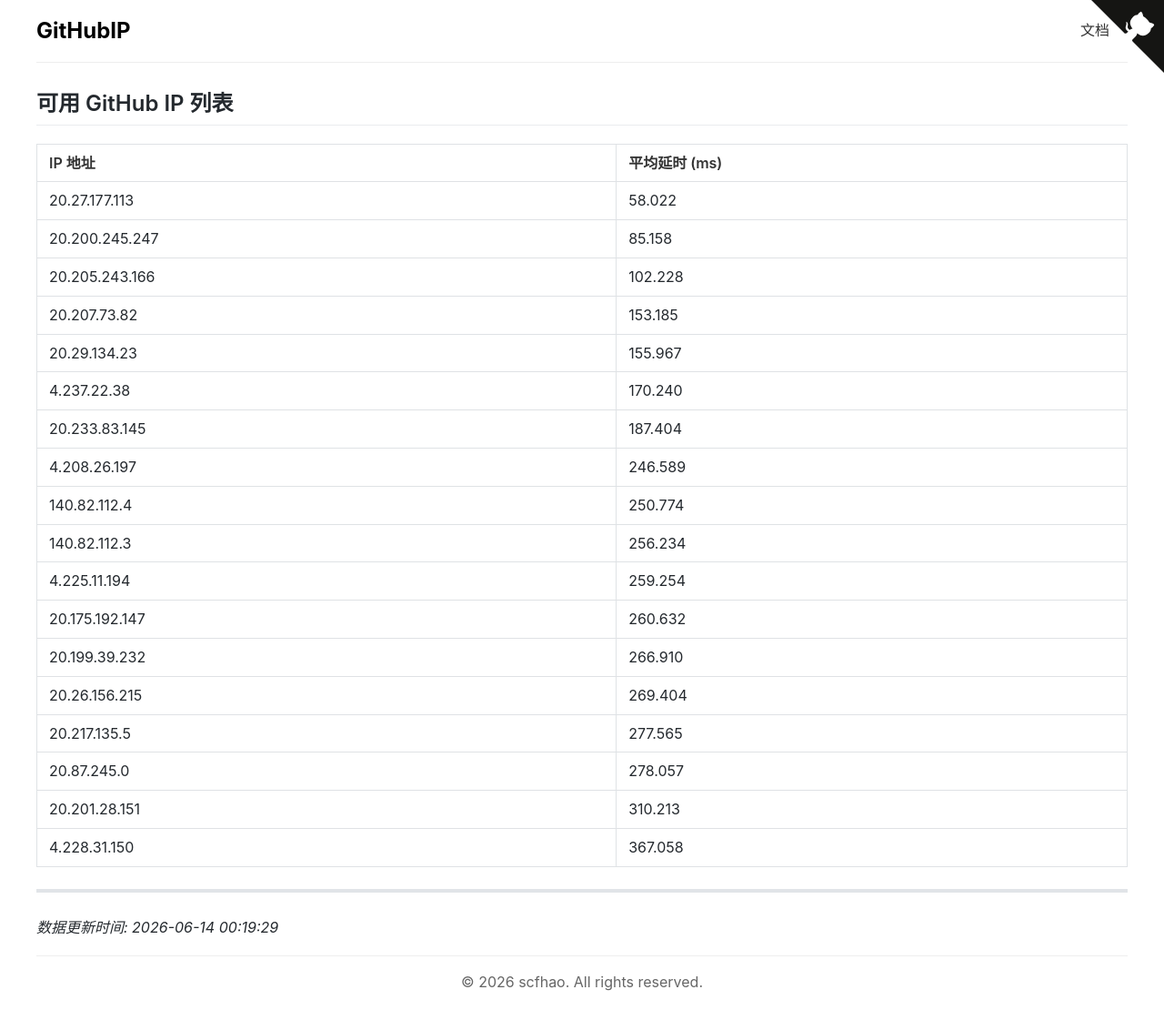
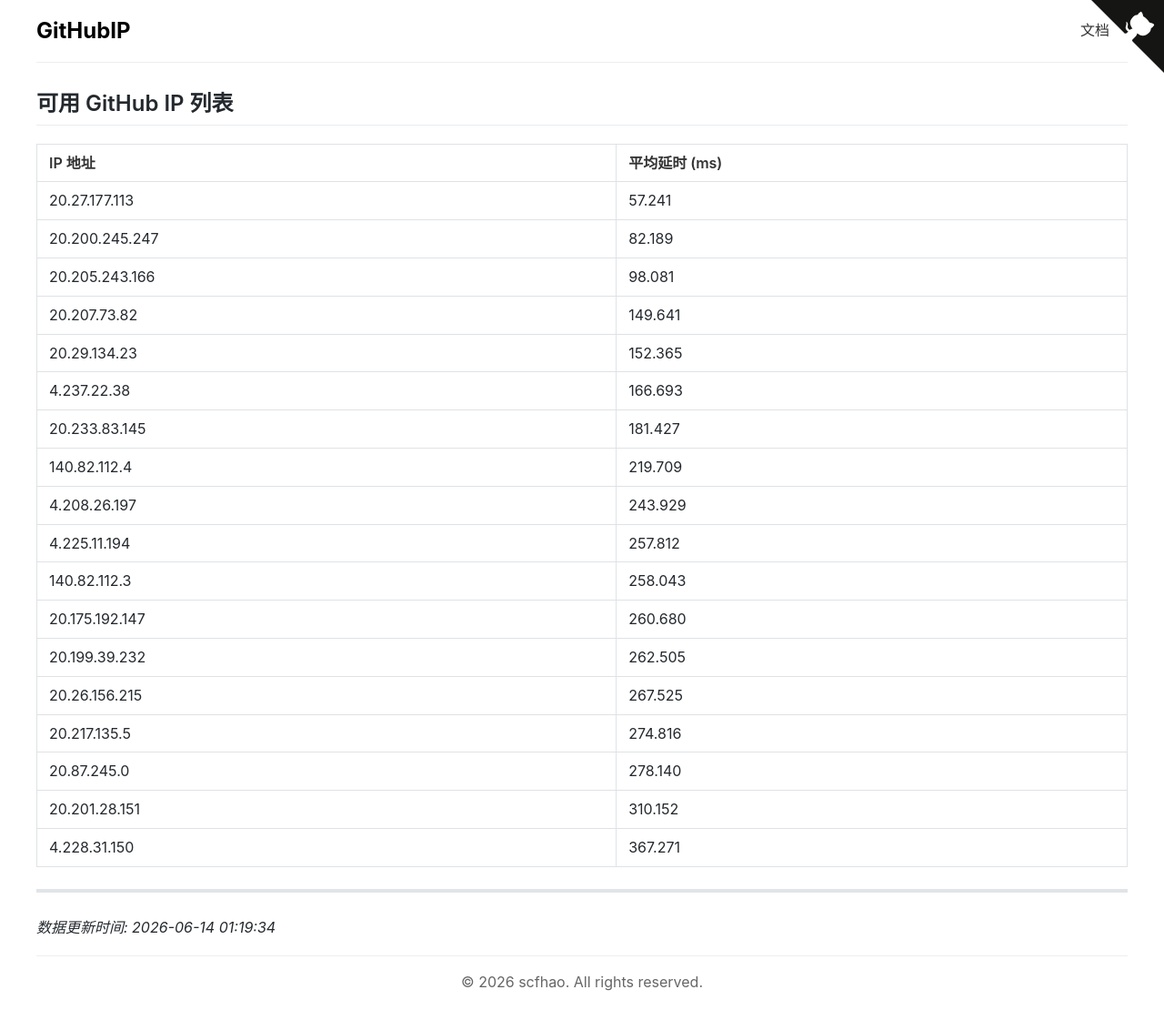
Before and after one commit to scfhao/GitHubIP, a Jekyll site: the page built from index.md, in a window 1280 px wide. Shown: the whole page at 91% size. Built offline with Jekyll 4.4.1, drawn with Linux system fonts in a browser that asks for light colours.

Commit message:
自动脚本执行 - 2026-06-14 01:19:34

```diff
--- a/index.md
+++ b/index.md
@@ -1,32 +1,32 @@
 ---
 layout: home
 title: GitHub IP 列表
-date: 2026-06-14 00:19:29
+date: 2026-06-14 01:19:34
 ---
 
 ## 可用 GitHub IP 列表
 
 | IP 地址 | 平均延时 (ms) |
 |---------|--------------|
-| 20.27.177.113 | 58.022 |
-| 20.200.245.247 | 85.158 |
-| 20.205.243.166 | 102.228 |
-| 20.207.73.82 | 153.185 |
-| 20.29.134.23 | 155.967 |
-| 4.237.22.38 | 170.240 |
-| 20.233.83.145 | 187.404 |
-| 4.208.26.197 | 246.589 |
-| 140.82.112.4 | 250.774 |
-| 140.82.112.3 | 256.234 |
-| 4.225.11.194 | 259.254 |
-| 20.175.192.147 | 260.632 |
-| 20.199.39.232 | 266.910 |
-| 20.26.156.215 | 269.404 |
-| 20.217.135.5 | 277.565 |
-| 20.87.245.0 | 278.057 |
-| 20.201.28.151 | 310.213 |
-| 4.228.31.150 | 367.058 |
+| 20.27.177.113 | 57.241 |
+| 20.200.245.247 | 82.189 |
+| 20.205.243.166 | 98.081 |
+| 20.207.73.82 | 149.641 |
+| 20.29.134.23 | 152.365 |
+| 4.237.22.38 | 166.693 |
+| 20.233.83.145 | 181.427 |
+| 140.82.112.4 | 219.709 |
+| 4.208.26.197 | 243.929 |
+| 4.225.11.194 | 257.812 |
+| 140.82.112.3 | 258.043 |
+| 20.175.192.147 | 260.680 |
+| 20.199.39.232 | 262.505 |
+| 20.26.156.215 | 267.525 |
+| 20.217.135.5 | 274.816 |
+| 20.87.245.0 | 278.140 |
+| 20.201.28.151 | 310.152 |
+| 4.228.31.150 | 367.271 |
 
 ---
 
-*数据更新时间: 2026-06-14 00:19:29*
+*数据更新时间: 2026-06-14 01:19:34*
```
